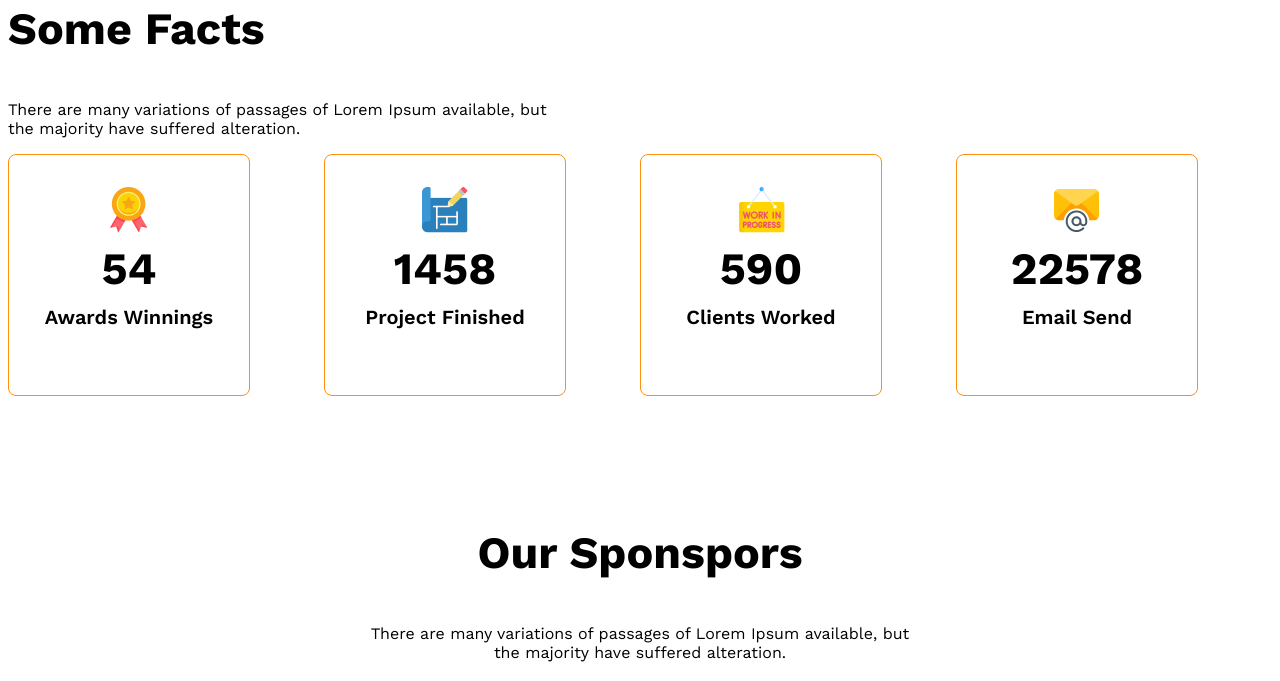
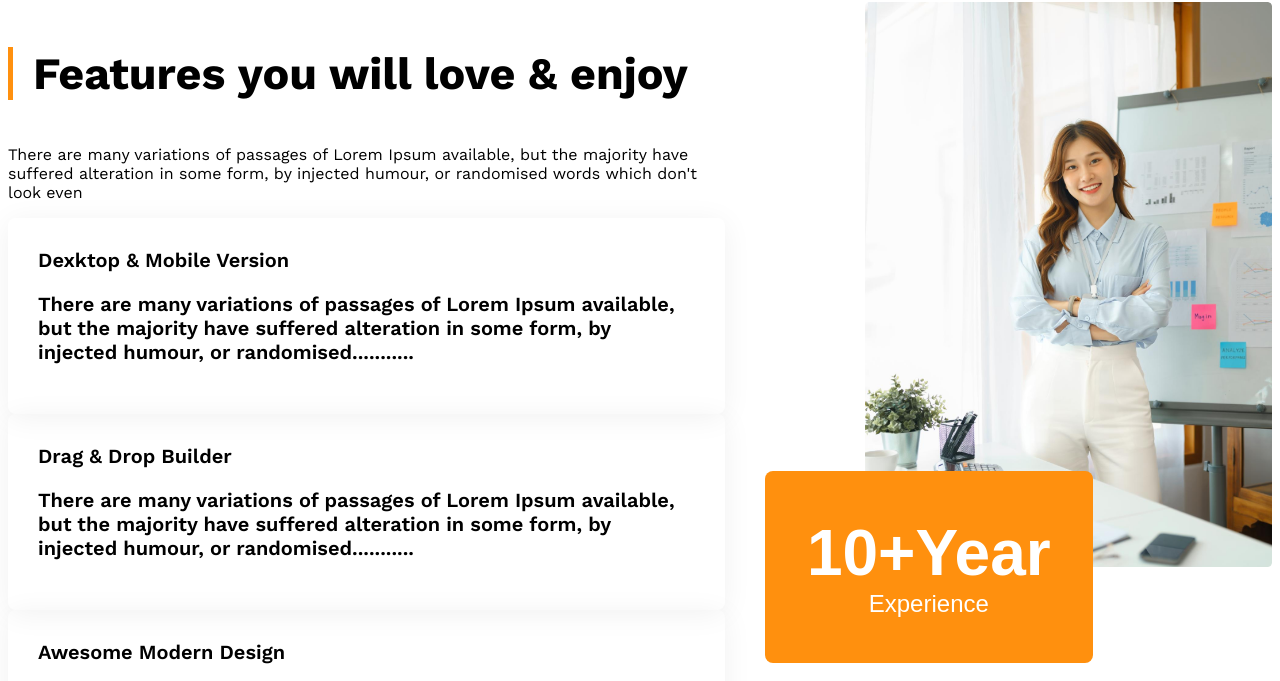
Before and after one commit to TanveerHossain752/g3-architects-website, a plain HTML site: page index.html in a window 1280 px wide. Shown: the part 2150-2831 px from the top of the page. Drawn offline with nearby package versions, Linux system fonts and the light colour scheme.

Commit message:
complete main section

```diff
--- a/index.html
+++ b/index.html
@@ -63,7 +63,41 @@
       </div>
     </section>
     <!-- features will enjoy -->
-    <section></section>
+    <section class="features-we-enjoy display-flex">
+      <div>
+        <h3 id="feature-section-title" class="section-title">Features you will love & enjoy</h3>
+        <p class="text-light-grey">There are many variations of passages of Lorem Ipsum available, but the majority have
+          suffered alteration in some form, by injected humour, or randomised words which don't look even</p>
+        <div class="feature-card">
+          <h4 class="feature-title">Dexktop & Mobile Version</h4>
+          <p class="text-light-grey">There are many variations of passages of Lorem Ipsum available, but the majority
+            have suffered alteration in some form, by injected humour, or randomised...........</p>
+        </div>
+        <div class="feature-card">
+          <h4 class="feature-title">Drag & Drop Builder</h4>
+          <p class="text-light-grey">There are many variations of passages of Lorem Ipsum available, but the majority
+            have suffered alteration in some form, by injected humour, or randomised...........</p>
+        </div>
+        <div class="feature-card">
+          <h4 class="feature-title">Awesome Modern Design</h4>
+          <p class="text-light-grey">There are many variations of passages of Lorem Ipsum available, but the majority
+            have suffered alteration in some form, by injected humour, or randomised...........</p>
+        </div>
+        <div class="feature-card">
+          <h4 class="feature-title">Super Easy to Edit</h4>
+          <p class="text-light-grey">There are many variations of passages of Lorem Ipsum available, but the majority
+            have suffered alteration in some form, by injected humour, or randomised...........</p>
+        </div>
+      </div>
+      <div class="featured-architect">
+        <img src="images/architect.png" alt="">
+        <button id="experience-badge" class="btn-primary">
+          <span id="experience-year">10+Year</span>
+          <br>
+          <span>Experience</span>
+        </button>
+      </div>
+    </section>
     <!-- some facts -->
     <section class="some-facts">
       <h3 class="section-title">Some Facts</h3>
--- a/styles/architects.css
+++ b/styles/architects.css
@@ -102,6 +102,43 @@ main > section{
 #quick-list{
     font-weight: 500;
 }
+/* feature related styles */
+.features-we-enjoy{
+    gap: 140px;
+}
+
+#feature-section-title{
+    border-left: 5px solid #FF900E;
+    padding-left: 20px;
+}
+.feature-card{
+    padding: 30px;
+    box-shadow: 0 4px 30px rgba(0, 0, 0, 0.06);
+    margin-bottom: 20px;
+    border-radius: 8px;
+}
+.feature-card, .feature-title{
+    font-weight: 600;
+    font-size: 1.25rem;
+    margin-top: 0px;
+    margin-bottom: 0px;
+}
+#experience-badge{
+    padding: 45px 42px;
+    font-size: 1.5rem;
+    font-weight: 500;
+    margin-left: -100px;
+    margin-top: -100px;
+}
+#experience-year{
+    font-size: 4rem;
+    font-weight: 700;
+}
+
+.featured-architect img{
+    width: 100%;
+}
+
 /* some facts related styles */
 .facts-container{
     display: grid;
@@ -147,6 +184,7 @@ main > section{
 @media screen and (max-width: 576px) {
     .navbar,
     .nav-links,
+    .features-we-enjoy,
     .teams{
         flex-direction: column;
     }
@@ -167,10 +205,14 @@ main > section{
     .our-features{
         margin-left: 20px;
     }
+    #experience-badge{
+        margin-top: 20px;
+        margin-left: 20px;
+    }
 }
 /* medium size device */
 @media screen and (min-width: 576px) and (max-width: 768px) {
-    .teams{
+    .teams, .features-we-enjoy{
         flex-direction: column;
     }
     .our-features{
@@ -182,4 +224,8 @@ main > section{
         gap: 50px;
         justify-items: center;
     }
+    #experience-badge{
+        margin-top: 20px;
+        margin-left: 20px;
+    }
 }
```
